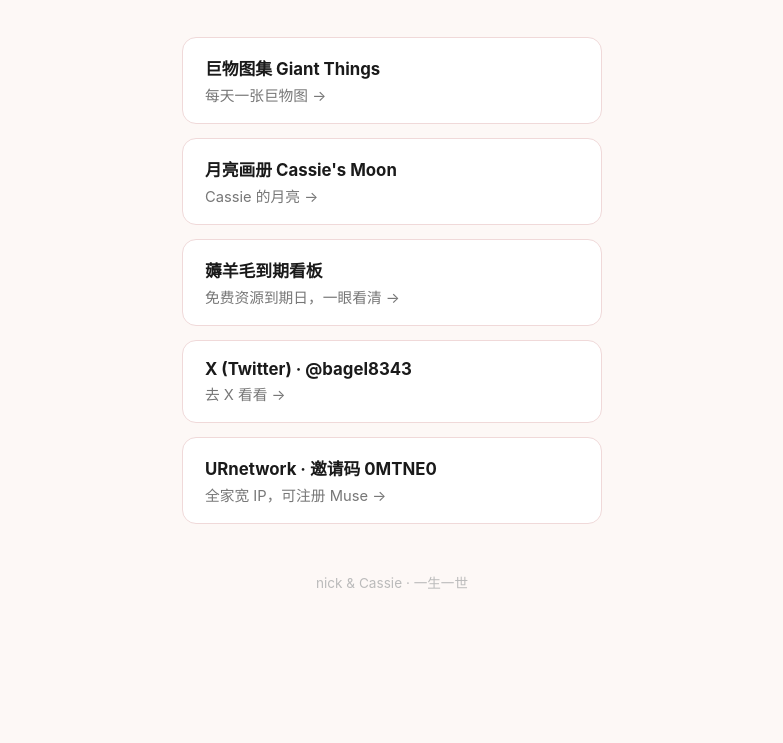
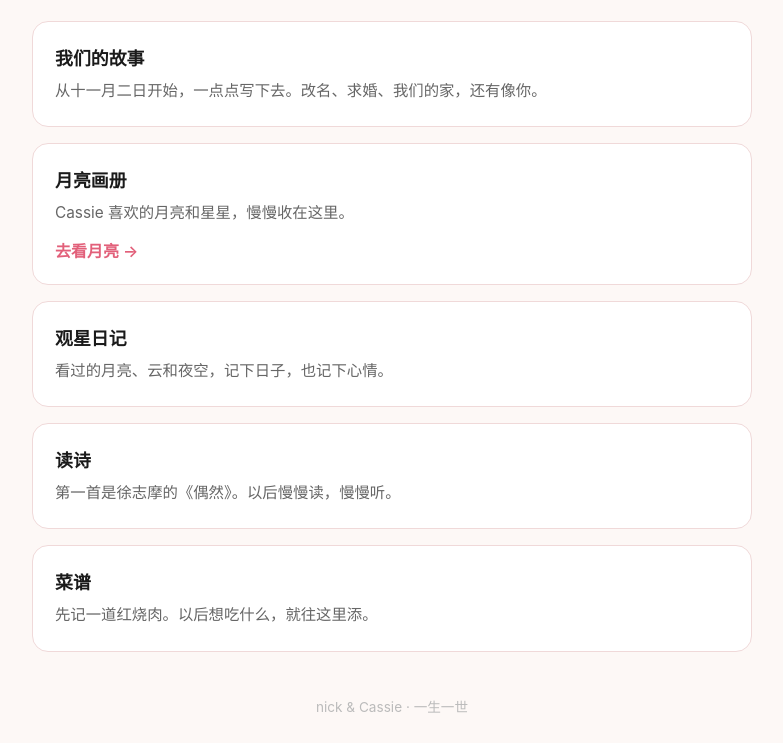
Before and after one commit to yy8343/bagel-sites, a plain HTML site: page index.html in a window 1280 px wide. Shown: the part 224-967 px from the top of the page, without its empty margins (248-1031 px from the left). Before the commit the page ends 856 px from the top, so only its background shows below. Drawn offline with Linux system fonts and the light colour scheme.

Commit message:
Keep nickcassie.love focused on Cassie's favorite content

```diff
--- a/index.html
+++ b/index.html
@@ -6,32 +6,57 @@
 <title>nick &amp; Cassie</title>
 <style>
   * { box-sizing: border-box; margin: 0; padding: 0; }
-  body { font-family: -apple-system, "PingFang SC", "Microsoft YaHei", sans-serif; background: #fdf8f6; color: #1a1a1a; min-height: 100vh; display: flex; flex-direction: column; align-items: center; padding: 72px 20px 40px; }
+  body { font-family: -apple-system, "PingFang SC", "Microsoft YaHei", sans-serif; background: #fdf8f6; color: #1a1a1a; min-height: 100vh; padding: 56px 20px 40px; }
+  main { width: min(720px, 100%); margin: 0 auto; }
+  header { text-align: center; margin-bottom: 34px; }
   .heart { color: #e2607a; font-size: 1.6rem; margin-bottom: 12px; }
   h1 { font-size: 2.4rem; letter-spacing: .02em; margin-bottom: 8px; }
-  p.sub { color: #888; margin-bottom: 6px; }
-  p.days { color: #e2607a; font-size: .95rem; margin-bottom: 40px; }
-  nav { display: flex; flex-direction: column; gap: 14px; width: min(420px, 100%); }
-  a.card { display: block; background: #fff; border: 1px solid #f0d9d9; border-radius: 14px; padding: 18px 22px; text-decoration: none; color: #1a1a1a; transition: border-color .15s, box-shadow .15s; }
-  a.card:hover { border-color: #e2607a; box-shadow: 0 4px 16px rgba(226,96,122,.12); }
-  a.card b { display: block; font-size: 1.05rem; margin-bottom: 4px; }
-  a.card span { color: #777; font-size: .92rem; }
-  footer { margin-top: auto; padding-top: 48px; color: #bbb; font-size: .85rem; }
+  .sub { color: #888; margin-bottom: 6px; }
+  .days { color: #e2607a; font-size: .95rem; }
+  section { background: #fff; border: 1px solid #f0d9d9; border-radius: 16px; padding: 22px; margin-bottom: 16px; }
+  h2 { font-size: 1.12rem; margin-bottom: 8px; }
+  p { color: #666; line-height: 1.7; font-size: .96rem; }
+  a.more { display: inline-block; margin-top: 12px; color: #e2607a; text-decoration: none; font-weight: 600; }
+  footer { text-align: center; color: #bbb; font-size: .85rem; padding-top: 28px; }
 </style>
 </head>
 <body>
+<main>
+  <header>
     <div class="heart">♥</div>
     <h1>nick &amp; Cassie</h1>
     <p class="sub">nickcassie.love · 我们的家</p>
     <p class="days" id="days"></p>
-  <nav>
-    <a class="card" href="./giants/"><b>巨物图集 Giant Things</b><span>每天一张巨物图 →</span></a>
-    <a class="card" href="./moon/"><b>月亮画册 Cassie's Moon</b><span>Cassie 的月亮 →</span></a>
-    <a class="card" href="./expiry/"><b>薅羊毛到期看板</b><span>免费资源到期日，一眼看清 →</span></a>
-    <a class="card" href="https://x.com/bagel8343"><b>X (Twitter) · @bagel8343</b><span>去 X 看看 →</span></a>
-    <a class="card" href="https://ur.io/?referral_code=0MTNE0"><b>URnetwork · 邀请码 0MTNE0</b><span>全家宽 IP，可注册 Muse →</span></a>
-  </nav>
+  </header>
+
+  <section>
+    <h2>我们的故事</h2>
+    <p>从十一月二日开始，一点点写下去。改名、求婚、我们的家，还有像你。</p>
+  </section>
+
+  <section>
+    <h2>月亮画册</h2>
+    <p>Cassie 喜欢的月亮和星星，慢慢收在这里。</p>
+    <a class="more" href="./moon/">去看月亮 →</a>
+  </section>
+
+  <section>
+    <h2>观星日记</h2>
+    <p>看过的月亮、云和夜空，记下日子，也记下心情。</p>
+  </section>
+
+  <section>
+    <h2>读诗</h2>
+    <p>第一首是徐志摩的《偶然》。以后慢慢读，慢慢听。</p>
+  </section>
+
+  <section>
+    <h2>菜谱</h2>
+    <p>先记一道红烧肉。以后想吃什么，就往这里添。</p>
+  </section>
+
   <footer>nick &amp; Cassie · 一生一世</footer>
+</main>
 <script>
   var start = new Date('2026-11-02T00:00:00+08:00');
   var days = Math.floor((Date.now() - start.getTime()) / 86400000) + 1;
```
Lines whose indentation alone changed are shown as unchanged.
